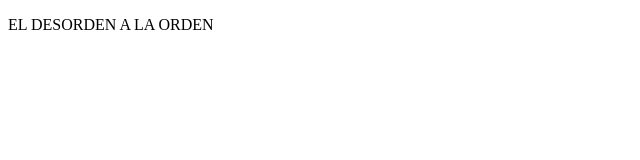
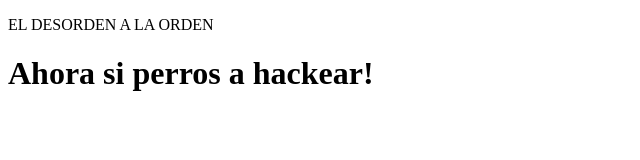
Before and after one commit to dracool/Myweb, a plain HTML site: page index.html in a window 1280 px wide. Shown: the whole page, without its empty margins (0-640 px from the left). Drawn offline with Linux system fonts and the light colour scheme.

Commit message:
segundo update

```diff
--- a/index.html
+++ b/index.html
@@ -8,5 +8,10 @@
 </head>
 <body>
 <p>EL DESORDEN A LA ORDEN</p>
+<div>
+    <h1>
+        Ahora si perros a hackear!
+    </h1>
+</div>
 </body>
 </html>
```
